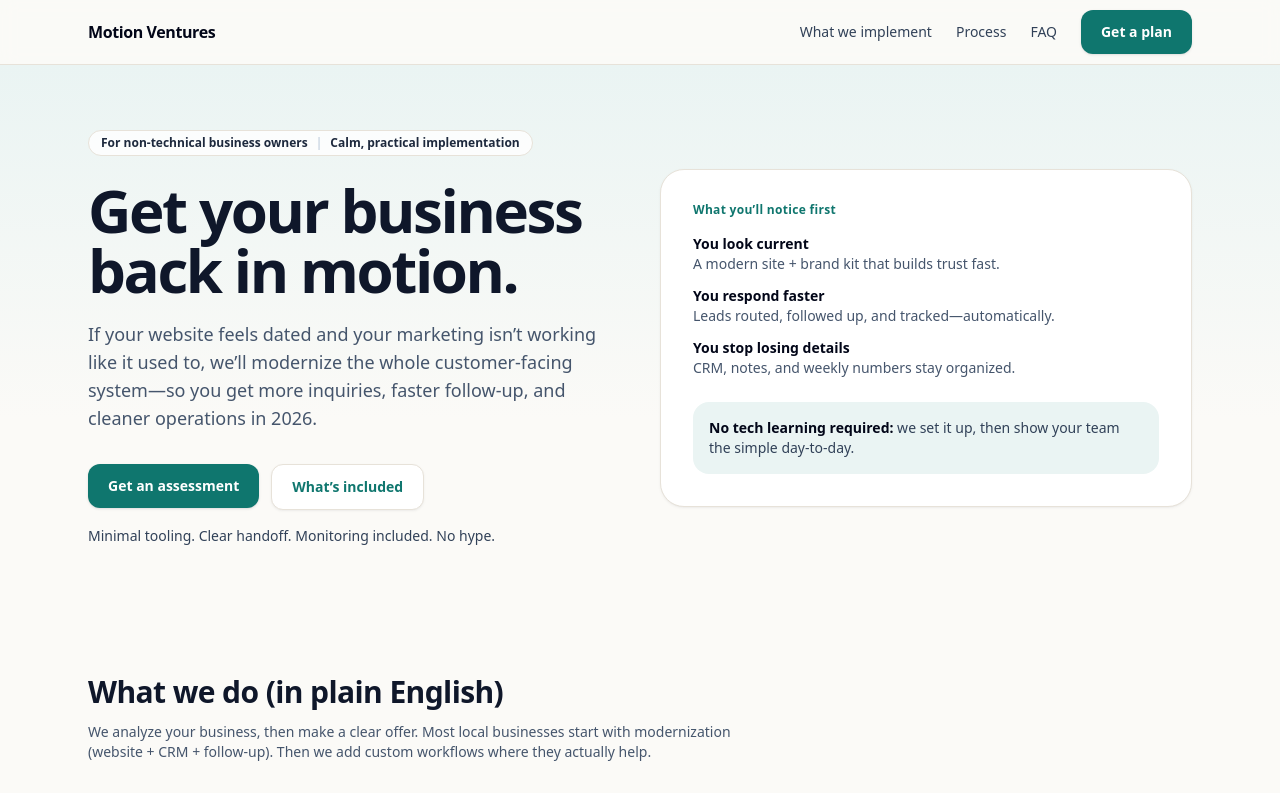
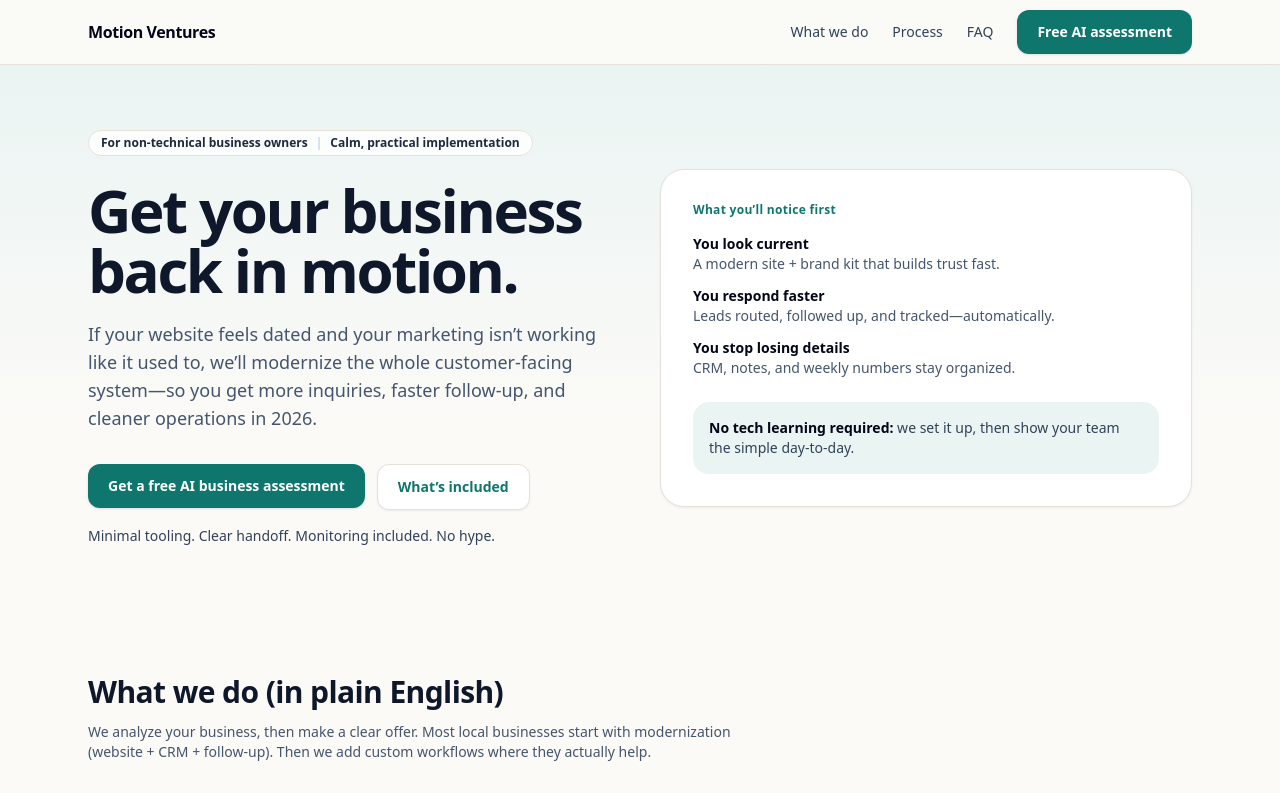
Before and after one commit to alexcarney460-hue/MotionVentures, a Next.js app: page / in a window 1280 px wide. Shown: the top 793 px of the page. Built offline with nearby package versions, Linux system fonts and the light colour scheme.

Commit message:
Make free AI business assessment the primary hook and CTA

```diff
--- a/src/app/contact/page.tsx
+++ b/src/app/contact/page.tsx
@@ -55,10 +55,11 @@ export default function ContactPage() {
               No‑hassle intake
             </div>
             <h1 className="mt-5 text-balance text-3xl font-extrabold tracking-[-0.04em] text-[color:var(--mv-ink)] sm:text-4xl">
-              Get an assessment
+              Free AI business assessment
             </h1>
             <p className="mt-3 text-sm text-slate-600">
-              Tell us a little about your business. We’ll reply with a clear offer and a simple plan.
+              Tell us a little about your business. We’ll reply with a clear, non-technical assessment
+              and an offer (modernization + optional add-ons).
             </p>
 
             {/* MVP: HTML form (no backend yet). Wire to email/CRM later. */}
--- a/src/app/page.tsx
+++ b/src/app/page.tsx
@@ -74,8 +74,8 @@ export default function Home() {
               Motion Ventures
             </Link>
             <nav className="hidden items-center gap-6 text-sm text-slate-700 sm:flex">
-              <Link href="#services" className="hover:text-slate-950">
-                What we implement
+              <Link href="#packages" className="hover:text-slate-950">
+                What we do
               </Link>
               <Link href="#process" className="hover:text-slate-950">
                 Process
@@ -84,12 +84,12 @@ export default function Home() {
                 FAQ
               </Link>
               <Button href="/contact" variant="primary">
-                Get a plan
+                Free AI assessment
               </Button>
             </nav>
             <div className="sm:hidden">
               <Button href="/contact" variant="primary">
-                Get a plan
+                Free AI assessment
               </Button>
             </div>
           </div>
@@ -118,7 +118,7 @@ export default function Home() {
               <div className="mt-8 flex flex-col gap-3 sm:flex-row">
                 <div className="w-full sm:w-auto">
                   <Button href="/contact" variant="primary">
-                    Get an assessment
+                    Get a free AI business assessment
                   </Button>
                 </div>
                 <div className="w-full sm:w-auto">
@@ -193,7 +193,7 @@ export default function Home() {
               </ul>
               <div className="mt-6">
                 <Button href="/contact" variant="primary">
-                  Get an assessment
+                  Get a free AI business assessment
                 </Button>
               </div>
             </div>
```
